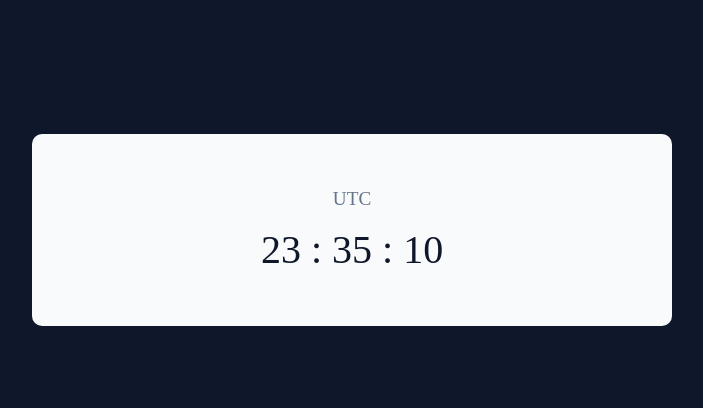
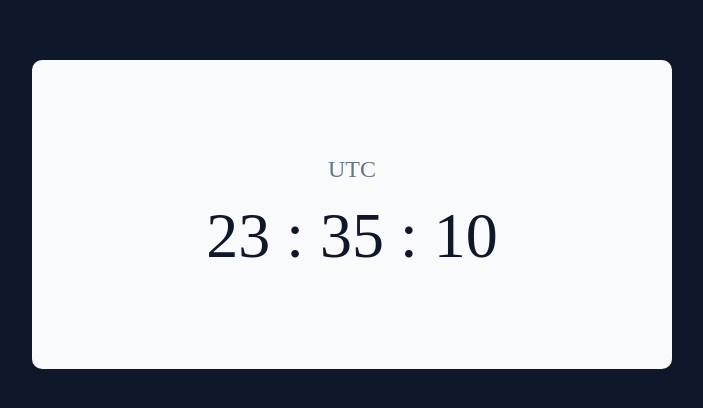
Before and after one commit to NahuelGenchi/clock, a React (Create React App) app: page / in a window 1280 px wide. Shown: the part 186-594 px from the top of the page, without its empty margins (288-991 px from the left). Built offline with nearby package versions, Linux system fonts and the light colour scheme.

Commit message:
adding styles & responsiveness to TimeContainer

```diff
--- a/src/components/TimeContainer/TimeContainer.scss
+++ b/src/components/TimeContainer/TimeContainer.scss
@@ -5,12 +5,6 @@
   width: 40rem;
   max-width: 80vw;
   padding: 6rem 3rem;
-  position: absolute;
-  top: 40vh;
-  bottom: 50vh;
-  left: 0;
-  right: 0;
-  margin: 0 auto;
   border-radius: 10px;
 
   @include mixin.flex-center;
@@ -30,3 +24,15 @@
     font-size: 1.2rem;
   }
 }
+
+@media screen and (min-width: 768px) {
+  .timecontainer {
+    p {
+      font-size: 4rem;
+    }
+
+    .tc-timezone {
+      font-size: 1.5rem;
+    }
+  }
+}
--- a/src/scss/main.scss
+++ b/src/scss/main.scss
@@ -1,4 +1,5 @@
 @use "./colors/slate.scss" as slate;
+@use "./mixins.scss" as mixin;
 
 * {
   margin: 0;
@@ -11,6 +12,11 @@
 }
 
 body {
+  height: 100vh;
+  width: 100vw;
+
+  @include mixin.flex-center;
+
   background-color: slate.$c9;
   color: slate.$c0;
 }
```
